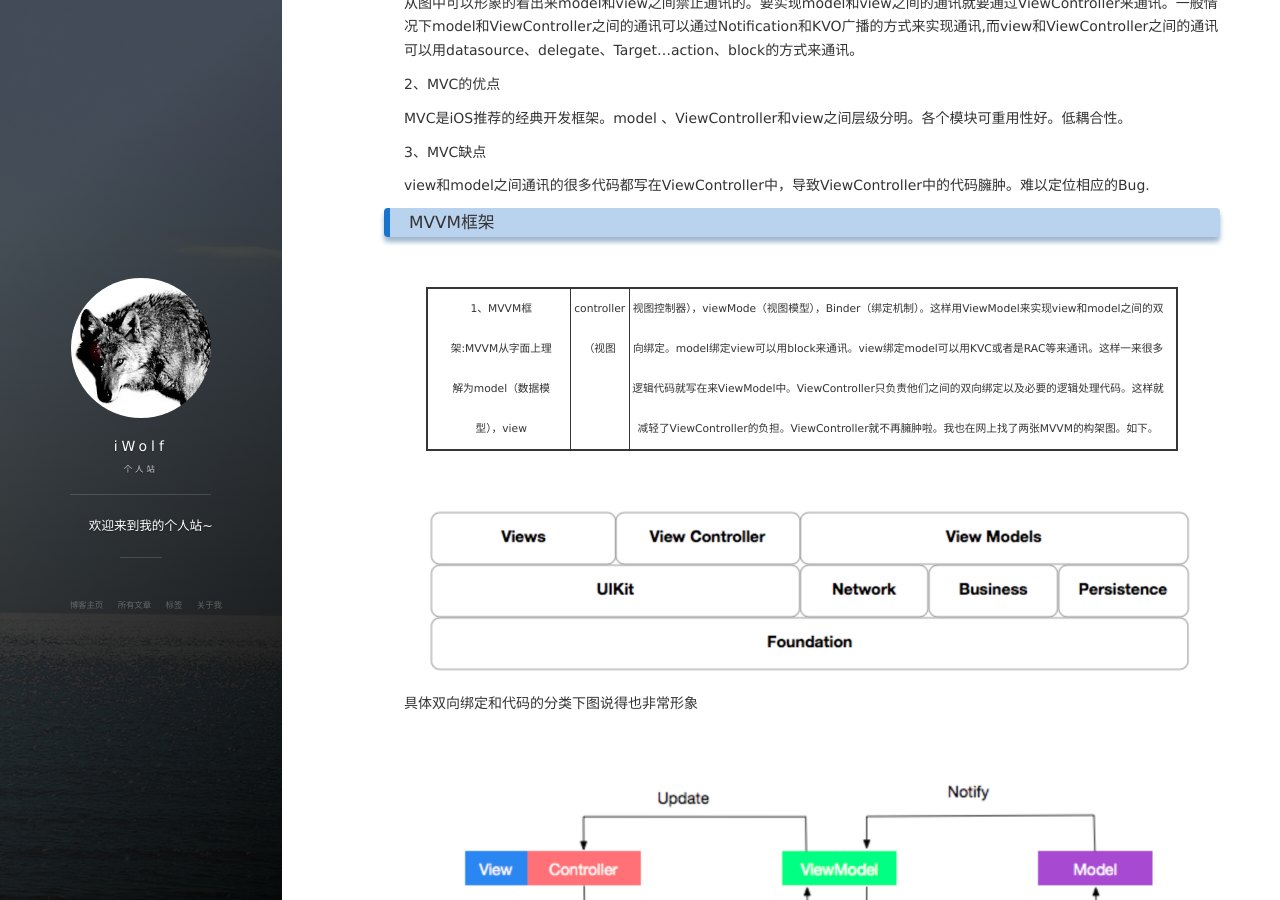
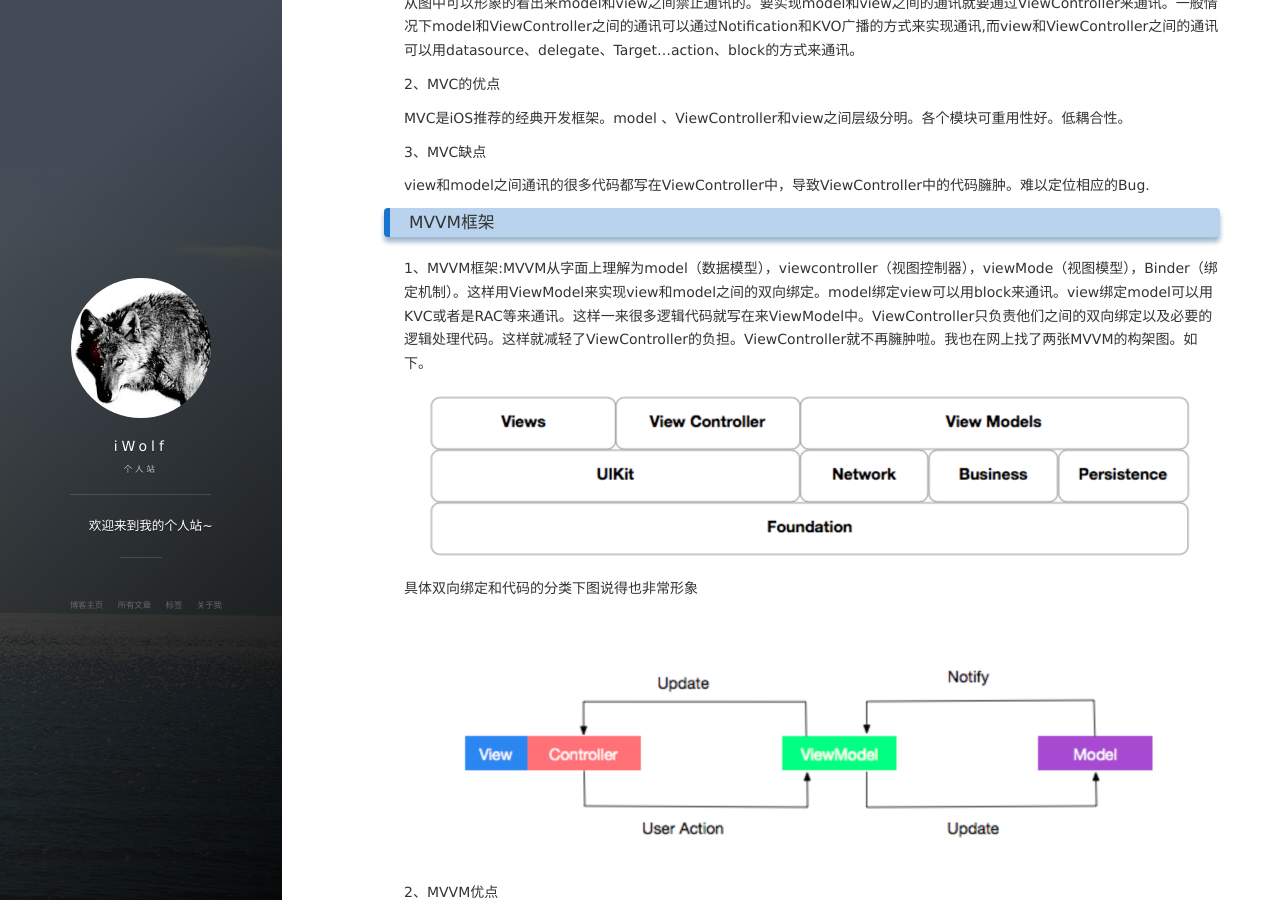
Before and after one commit to iWolfSex/iWolfSex.github.io, a Jekyll site: the page built from _posts/2019-09-18-iOS开发之MVVM与MVC框架.md, in a window 1280 px wide and 900 px high, scrolled down 761 px. Built offline with Jekyll 4.4.1, drawn with Linux system fonts in a browser that asks for light colours; nearby versions of some CDN libraries; comment, search, counter and statistics services are not loaded.

Commit message:
修改文章

```diff
--- a/_posts/2019-09-18-iOS开发之MVVM与MVC框架.md
+++ b/_posts/2019-09-18-iOS开发之MVVM与MVC框架.md
@@ -23,7 +23,7 @@ view和model之间通讯的很多代码都写在ViewController中，导致ViewCo
 
 ### MVVM框架
 
-1、MVVM框架:MVVM从字面上理解为model（数据模型），view|controller（视图|视图控制器），viewMode（视图模型），Binder（绑定机制）。这样用ViewModel来实现view和model之间的双向绑定。model绑定view可以用block来通讯。view绑定model可以用KVC或者是RAC等来通讯。这样一来很多逻辑代码就写在来ViewModel中。ViewController只负责他们之间的双向绑定以及必要的逻辑处理代码。这样就减轻了ViewController的负担。ViewController就不再臃肿啦。我也在网上找了两张MVVM的构架图。如下。
+1、MVVM框架:MVVM从字面上理解为model（数据模型），viewcontroller（视图控制器），viewMode（视图模型），Binder（绑定机制）。这样用ViewModel来实现view和model之间的双向绑定。model绑定view可以用block来通讯。view绑定model可以用KVC或者是RAC等来通讯。这样一来很多逻辑代码就写在来ViewModel中。ViewController只负责他们之间的双向绑定以及必要的逻辑处理代码。这样就减轻了ViewController的负担。ViewController就不再臃肿啦。我也在网上找了两张MVVM的构架图。如下。
 
 <img src="/images/posts/iOS开发之MVVM与MVC框架/iOS开发之MVVM与MVC框架1.png" >
 
```
